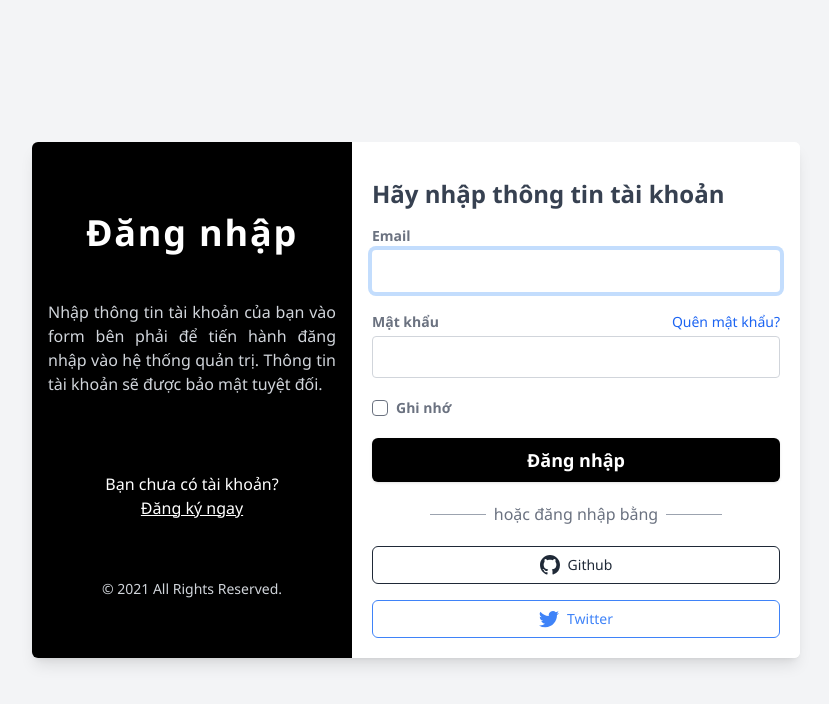
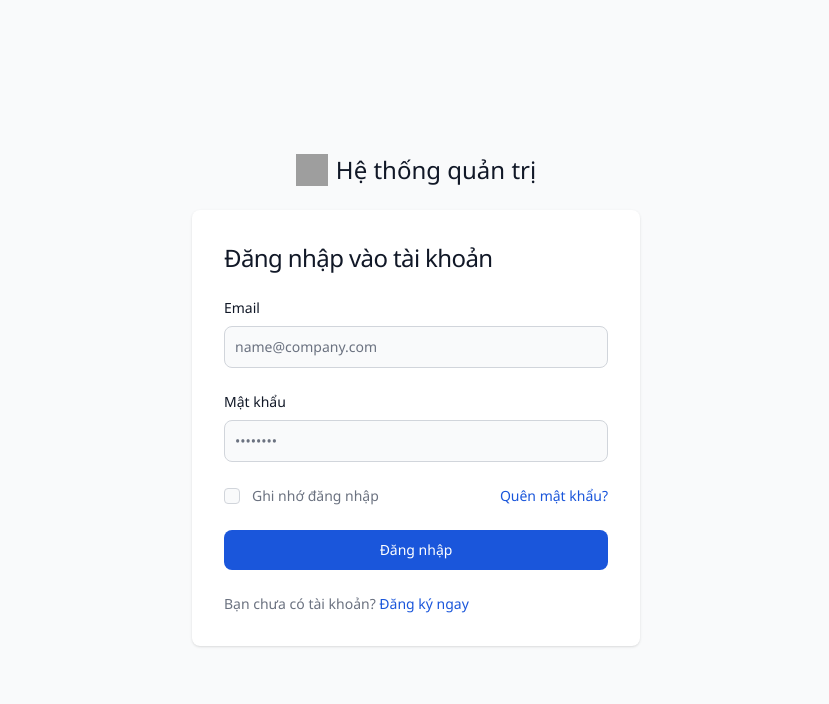
Before and after one commit to tvanlong/store-admin, a React (Vite) app: page /login in a window 1280 px wide. Shown: the top 704 px of the page, without its empty margins (224-1053 px from the left). Built offline with nearby package versions, Linux system fonts and the light colour scheme; grey boxes are pictures that could not be loaded; a web font is replaced by a local one.

Commit message:
refactor: Update login form, validation error messages

```diff
--- a/src/pages/Login/Login.jsx
+++ b/src/pages/Login/Login.jsx
@@ -46,114 +46,88 @@ function Login() {
   const onChange = (e) => {
     setValue(e.target.name, e.target.value)
   }
-
   return (
-    <div className='flex min-h-screen items-center bg-gray-100 p-4 lg:justify-center'>
+    <section className='bg-gray-50'>
       <Helmet>
         <title>Trang quản trị | Đăng nhập</title>
         <meta name='description' content='Trang quản trị | Đăng nhập' />
       </Helmet>
-      <div className='max flex flex-col overflow-hidden rounded-md bg-white shadow-lg md:flex-1 md:flex-row lg:max-w-screen-md'>
-        <div className='bg-black p-4 py-6 text-white md:flex md:w-80 md:flex-shrink-0 md:flex-col md:items-center md:justify-evenly'>
-          <div className='my-3 text-center text-4xl font-bold tracking-wider'>Đăng nhập</div>
-          <p className='mt-6 text-justify font-normal text-gray-300 md:mt-0'>
-            Nhập thông tin tài khoản của bạn vào form bên phải để tiến hành đăng nhập vào hệ thống quản trị. Thông tin
-            tài khoản sẽ được bảo mật tuyệt đối.
-          </p>
-          <p className='mt-10 flex flex-col items-center justify-center text-center'>
-            <span>Bạn chưa có tài khoản?</span>
-            <a className='underline'>Đăng ký ngay</a>
-          </p>
-          <p className='mt-6 text-center text-sm text-gray-300'>&copy; 2021 All Rights Reserved.</p>
-        </div>
-        <div className='bg-white p-5 md:flex-1'>
-          <h3 className='my-4 text-2xl font-semibold text-gray-700'>Hãy nhập thông tin tài khoản</h3>
-          <form className='flex flex-col space-y-5' onSubmit={onSubmit}>
-            <div className='flex flex-col space-y-1'>
-              <label htmlFor='email' className='text-sm font-semibold text-gray-500'>
+      <div className='flex flex-col items-center justify-center px-6 py-8 mx-auto md:h-screen lg:py-0'>
+        <a href='#' className='flex items-center mb-6 text-2xl text-gray-900'>
+          <img
+            className='w-8 h-8 mr-2'
+            src='https://flowbite.s3.amazonaws.com/blocks/marketing-ui/logo.svg'
+            alt='logo'
+          />
+          Hệ thống quản trị
+        </a>
+        <div className='w-full bg-white rounded-lg shadow md:mt-0 sm:max-w-md xl:p-0'>
+          <div className='p-6 space-y-4 md:space-y-6 sm:p-8'>
+            <h1 className='text-xl leading-tight tracking-tight text-gray-900 md:text-2xl'>Đăng nhập vào tài khoản</h1>
+            <form className='space-y-4 md:space-y-6' onSubmit={onSubmit}>
+              <div>
+                <label htmlFor='email' className='block mb-2 text-sm font-medium text-gray-900'>
                   Email
                 </label>
                 <input
                   type='email'
                   id='email'
-                autoFocus
-                className='rounded border border-gray-300 px-4 py-2 transition duration-300 focus:border-transparent focus:outline-none focus:ring-4 focus:ring-blue-200'
+                  className='bg-gray-50 border border-gray-300 text-gray-900 sm:text-sm rounded-lg block w-full p-2.5'
+                  placeholder='name@company.com'
                   onChange={(e) => onChange(e)}
                   {...register('email')}
                 />
               </div>
-            <div className='flex flex-col space-y-1'>
-              <div className='flex items-center justify-between'>
-                <label htmlFor='password' className='text-sm font-semibold text-gray-500'>
+              <div>
+                <label htmlFor='password' className='block mb-2 text-sm font-medium text-gray-900'>
                   Mật khẩu
                 </label>
-                <a href='#' className='text-sm text-blue-600 hover:underline focus:text-blue-800'>
-                  Quên mật khẩu?
-                </a>
-              </div>
                 <input
                   type='password'
                   id='password'
-                className='rounded border border-gray-300 px-4 py-2 transition duration-300 focus:border-transparent focus:outline-none focus:ring-4 focus:ring-blue-200'
+                  placeholder='••••••••'
+                  className='bg-gray-50 border border-gray-300 text-gray-900 sm:text-sm rounded-lg block w-full p-2.5'
                   onChange={(e) => onChange(e)}
                   {...register('password')}
                 />
               </div>
-            <div className='flex items-center space-x-2'>
+              <div className='flex items-center justify-between'>
+                <div className='flex items-start'>
+                  <div className='flex items-center h-5'>
                     <input
+                      id='remember'
+                      aria-describedby='remember'
                       type='checkbox'
-                id='remember'
-                className='h-4 w-4 rounded transition duration-300 focus:outline-none focus:ring-2 focus:ring-blue-200 focus:ring-offset-0'
+                      className='w-4 h-4 border border-gray-300 rounded bg-gray-50'
                     />
-              <label htmlFor='remember' className='text-sm font-semibold text-gray-500'>
-                Ghi nhớ
+                  </div>
+                  <div className='ml-3 text-sm'>
+                    <label htmlFor='remember' className='text-gray-500'>
+                      Ghi nhớ đăng nhập
                     </label>
                   </div>
-            <div>
+                </div>
+                <a href='#' className='text-sm text-blue-700 font-medium hover:underline'>
+                  Quên mật khẩu?
+                </a>
+              </div>
               <button
                 type='submit'
-                className='w-full rounded-md bg-black px-4 py-2 text-lg font-semibold text-white shadow transition-colors duration-300 hover:bg-blue-600 focus:outline-none focus:ring-4 focus:ring-blue-200'
+                className='w-full text-white bg-blue-700 focus:ring-4 focus:outline-none font-medium rounded-lg text-sm px-5 py-2.5 text-center'
               >
                 Đăng nhập
               </button>
-            </div>
-            <div className='flex flex-col space-y-5'>
-              <span className='flex items-center justify-center space-x-2'>
-                <span className='h-px w-14 bg-gray-400'></span>
-                <span className='font-normal text-gray-500'>hoặc đăng nhập bằng</span>
-                <span className='h-px w-14 bg-gray-400'></span>
-              </span>
-              <div className='flex flex-col space-y-4'>
-                <a className='group flex items-center justify-center space-x-2 rounded-md border border-gray-800 px-4 py-2 transition-colors duration-300 hover:bg-gray-800 focus:outline-none'>
-                  <span>
-                    <svg
-                      className='h-5 w-5 fill-current text-gray-800 group-hover:text-white'
-                      viewBox='0 0 16 16'
-                      version='1.1'
-                      aria-hidden='true'
-                    >
-                      <path
-                        fillRule='evenodd'
-                        d='M8 0C3.58 0 0 3.58 0 8c0 3.54 2.29 6.53 5.47 7.59.4.07.55-.17.55-.38 0-.19-.01-.82-.01-1.49-2.01.37-2.53-.49-2.69-.94-.09-.23-.48-.94-.82-1.13-.28-.15-.68-.52-.01-.53.63-.01 1.08.58 1.23.82.72 1.21 1.87.87 2.33.66.07-.52.28-.87.51-1.07-1.78-.2-3.64-.89-3.64-3.95 0-.87.31-1.59.82-2.15-.08-.2-.36-1.02.08-2.12 0 0 .67-.21 2.2.82.64-.18 1.32-.27 2-.27.68 0 1.36.09 2 .27 1.53-1.04 2.2-.82 2.2-.82.44 1.1.16 1.92.08 2.12.51.56.82 1.27.82 2.15 0 3.07-1.87 3.75-3.65 3.95.29.25.54.73.54 1.48 0 1.07-.01 1.93-.01 2.2 0 .21.15.46.55.38A8.013 8.013 0 0016 8c0-4.42-3.58-8-8-8z'
-                      ></path>
-                    </svg>
-                  </span>
-                  <span className='text-sm font-medium text-gray-800 group-hover:text-white'>Github</span>
+              <p className='text-sm font-light text-gray-500'>
+                Bạn chưa có tài khoản?{' '}
+                <a href='#' className='font-medium text-blue-700 hover:underline'>
+                  Đăng ký ngay
                 </a>
-                <a className='group flex items-center justify-center space-x-2 rounded-md border border-blue-500 px-4 py-2 transition-colors duration-300 hover:bg-blue-500 focus:outline-none'>
-                  <span>
-                    <svg className='text-blue-500 group-hover:text-white' width='20' height='20' fill='currentColor'>
-                      <path d='M6.29 18.251c7.547 0 11.675-6.253 11.675-11.675 0-.178 0-.355-.012-.53A8.348 8.348 0 0020 3.92a8.19 8.19 0 01-2.357.646 4.118 4.118 0 001.804-2.27 8.224 8.224 0 01-2.605.996 4.107 4.107 0 00-6.993 3.743 11.65 11.65 0 01-8.457-4.287 4.106 4.106 0 001.27 5.477A4.073 4.073 0 01.8 7.713v.052a4.105 4.105 0 003.292 4.022 4.095 4.095 0 01-1.853.07 4.108 4.108 0 003.834 2.85A8.233 8.233 0 010 16.407a11.616 11.616 0 006.29 1.84'></path>
-                    </svg>
-                  </span>
-                  <span className='text-sm font-medium text-blue-500 group-hover:text-white'>Twitter</span>
-                </a>
-              </div>
-            </div>
+              </p>
             </form>
           </div>
         </div>
       </div>
+    </section>
   )
 }
 
```
Lines whose indentation alone changed are shown as unchanged.
